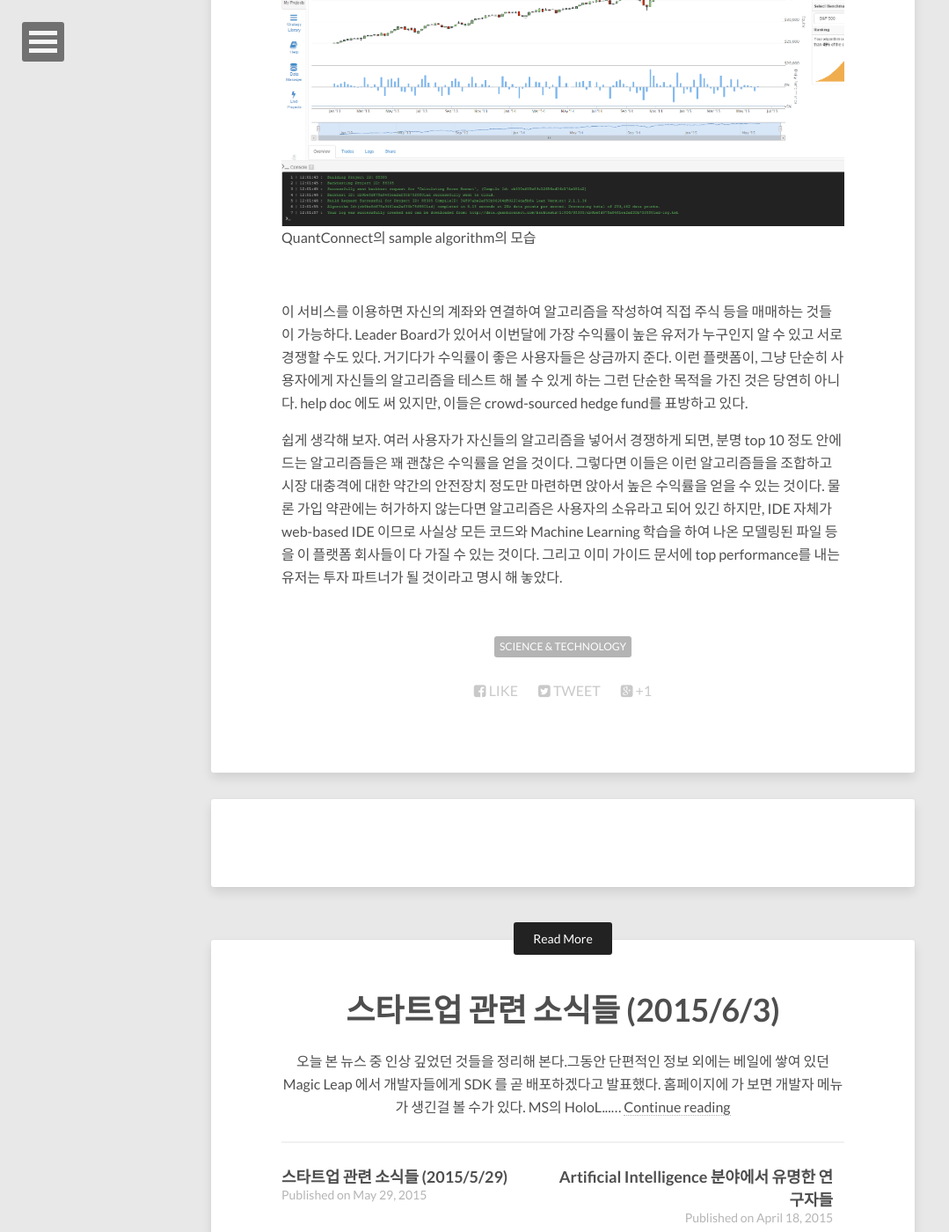
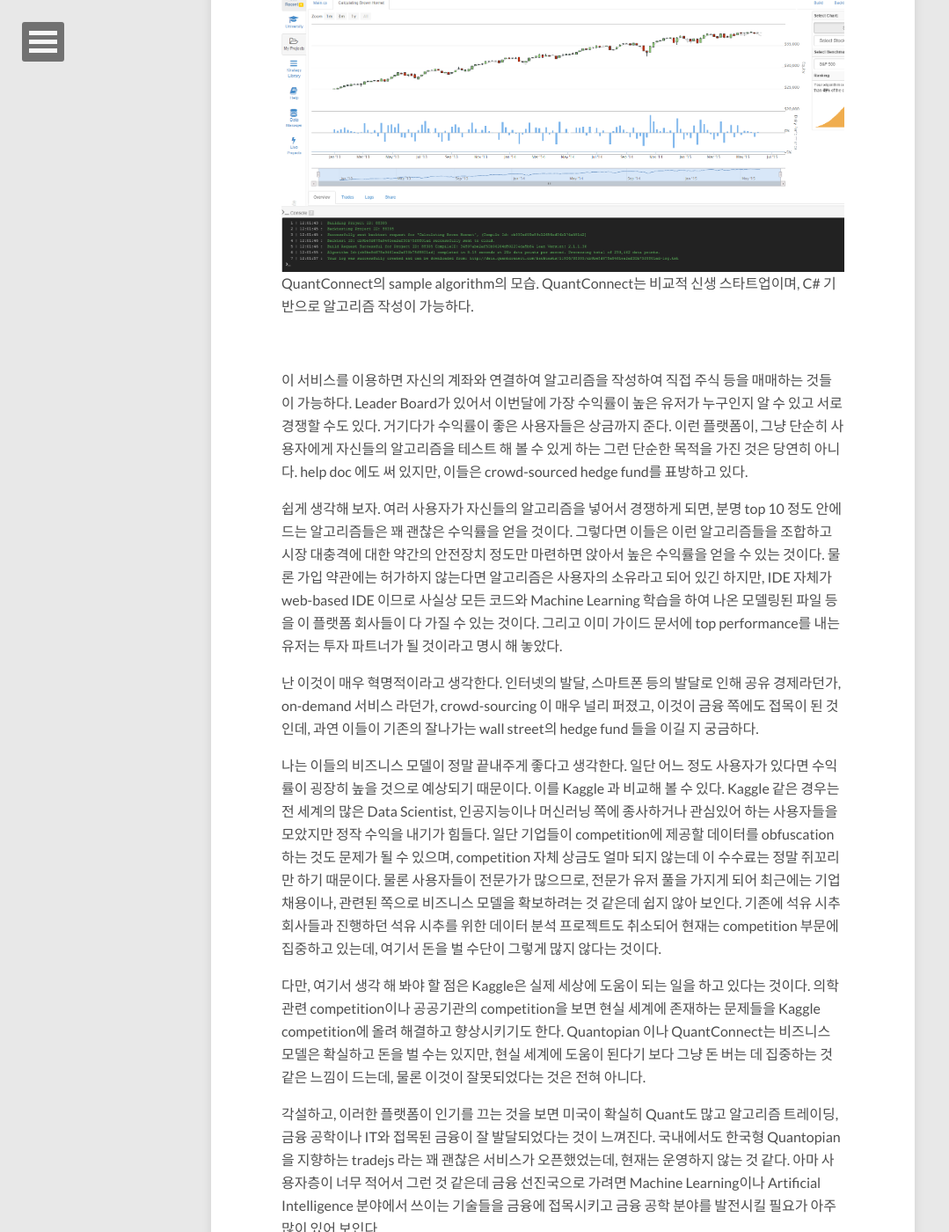
Before and after one commit to sungeuns/sungeuns.github.com, a Jekyll site: the page built from _posts/2015-06-10-crowd-sourcing-hedge-fund.markdown, in a window 1280 px wide and 1400 px high, scrolled down 1610 px. Shown: the whole window at 88% size, without its empty margins (0-1079 px from the left). Built offline with Jekyll 4.4.1, drawn with Linux system fonts in a browser that asks for light colours; nearby versions of some CDN libraries; comment, search, counter and statistics services are not loaded; some of the changed text lies outside the part shown.

Commit message:
20150610_2

```diff
--- a/_posts/2015-06-10-crowd-sourcing-hedge-fund.markdown
+++ b/_posts/2015-06-10-crowd-sourcing-hedge-fund.markdown
@@ -17,15 +17,24 @@
 <br>
 
 <img src="/post_img/quantopian_sc1.png" alt="">
-Quantopian 에서 sample을 돌리는 모습
+Quantopian 에서 sample을 돌리는 모습. Quantopian 은 Python을 이용하여 알고리즘을 작성할 수 있다. Python을 이용한 트레이딩 관련 라이브러리인 [Zipline]((http://www.zipline.io/) 을 이미 github에 오픈소스로 공개 해 놓았고, 많은 인기를 끌고 있다. 이미 200억원 넘게 투자받기도 하였다.
 
 <br>
 
 <img src="/post_img/quant_connect_sc1.png" alt="">
-QuantConnect의 sample algorithm의 모습
+QuantConnect의 sample algorithm의 모습. QuantConnect는 비교적 신생 스타트업이며, C# 기반으로 알고리즘 작성이 가능하다.
 
 <br>
 
 이 서비스를 이용하면 자신의 계좌와 연결하여 알고리즘을 작성하여 직접 주식 등을 매매하는 것들이 가능하다. Leader Board가 있어서 이번달에 가장 수익률이 높은 유저가 누구인지 알 수 있고 서로 경쟁할 수도 있다. 거기다가 수익률이 좋은 사용자들은 상금까지 준다. 이런 플랫폼이, 그냥 단순히 사용자에게 자신들의 알고리즘을 테스트 해 볼 수 있게 하는 그런 단순한 목적을 가진 것은 당연히 아니다. help doc 에도 써 있지만, 이들은 crowd-sourced hedge fund를 표방하고 있다.
 
 쉽게 생각해 보자. 여러 사용자가 자신들의 알고리즘을 넣어서 경쟁하게 되면, 분명 top 10 정도 안에 드는 알고리즘들은 꽤 괜찮은 수익률을 얻을 것이다. 그렇다면 이들은 이런 알고리즘들을 조합하고 시장 대충격에 대한 약간의 안전장치 정도만 마련하면 앉아서 높은 수익률을 얻을 수 있는 것이다. 물론 가입 약관에는 허가하지 않는다면 알고리즘은 사용자의 소유라고 되어 있긴 하지만, IDE 자체가 web-based IDE 이므로 사실상 모든 코드와 Machine Learning 학습을 하여 나온 모델링된 파일 등을 이 플랫폼 회사들이 다 가질 수 있는 것이다. 그리고 이미 가이드 문서에 top performance를 내는 유저는 투자 파트너가 될 것이라고 명시 해 놓았다.
+
+난 이것이 매우 혁명적이라고 생각한다. 인터넷의 발달, 스마트폰 등의 발달로 인해 공유 경제라던가, on-demand 서비스 라던가, crowd-sourcing 이 매우 널리 퍼졌고, 이것이 금융 쪽에도 접목이 된 것인데, 과연 이들이 기존의 잘나가는 wall street의 hedge fund 들을 이길 지 궁금하다.
+
+나는 이들의 비즈니스 모델이 정말 끝내주게 좋다고 생각한다. 일단 어느 정도 사용자가 있다면 수익률이 굉장히 높을 것으로 예상되기 때문이다. 이를 Kaggle 과 비교해 볼 수 있다. Kaggle 같은 경우는 전 세계의 많은 Data Scientist, 인공지능이나 머신러닝 쪽에 종사하거나 관심있어 하는 사용자들을 모았지만 정작 수익을 내기가 힘들다. 일단 기업들이 competition에 제공할 데이터를 obfuscation 하는 것도 문제가 될 수 있으며, competition 자체 상금도 얼마 되지 않는데 이 수수료는 정말 쥐꼬리 만 하기 때문이다.
+물론 사용자들이 전문가가 많으므로, 전문가 유저 풀을 가지게 되어 최근에는 기업 채용이나, 관련된 쪽으로 비즈니스 모델을 확보하려는 것 같은데 쉽지 않아 보인다. 기존에 석유 시추 회사들과 진행하던 석유 시추를 위한 데이터 분석 프로젝트도 취소되어 현재는 competition 부문에 집중하고 있는데, 여기서 돈을 벌 수단이 그렇게 많지 않다는 것이다.
+
+다만, 여기서 생각 해 봐야 할 점은 Kaggle은 실제 세상에 도움이 되는 일을 하고 있다는 것이다. 의학 관련 competition이나 공공기관의 competition을 보면 현실 세계에 존재하는 문제들을 Kaggle competition에 올려 해결하고 향상시키기도 한다. Quantopian 이나 QuantConnect는 비즈니스 모델은 확실하고 돈을 벌 수는 있지만, 현실 세계에 도움이 된다기 보다 그냥 돈 버는 데 집중하는 것 같은 느낌이 드는데, 물론 이것이 잘못되었다는 것은 전혀 아니다.
+
+각설하고, 이러한 플랫폼이 인기를 끄는 것을 보면 미국이 확실히 Quant도 많고 알고리즘 트레이딩, 금융 공학이나 IT와 접목된 금융이 잘 발달되었다는 것이 느껴진다. 국내에서도 한국형 Quantopian을 지향하는 tradejs 라는 꽤 괜찮은 서비스가 오픈했었는데, 현재는 운영하지 않는 것 같다. 아마 사용자층이 너무 적어서 그런 것 같은데 금융 선진국으로 가려면  Machine Learning이나 Artificial Intelligence 분야에서 쓰이는 기술들을 금융에 접목시키고 금융 공학 분야를 발전시킬 필요가 아주 많이 있어 보인다.
```
